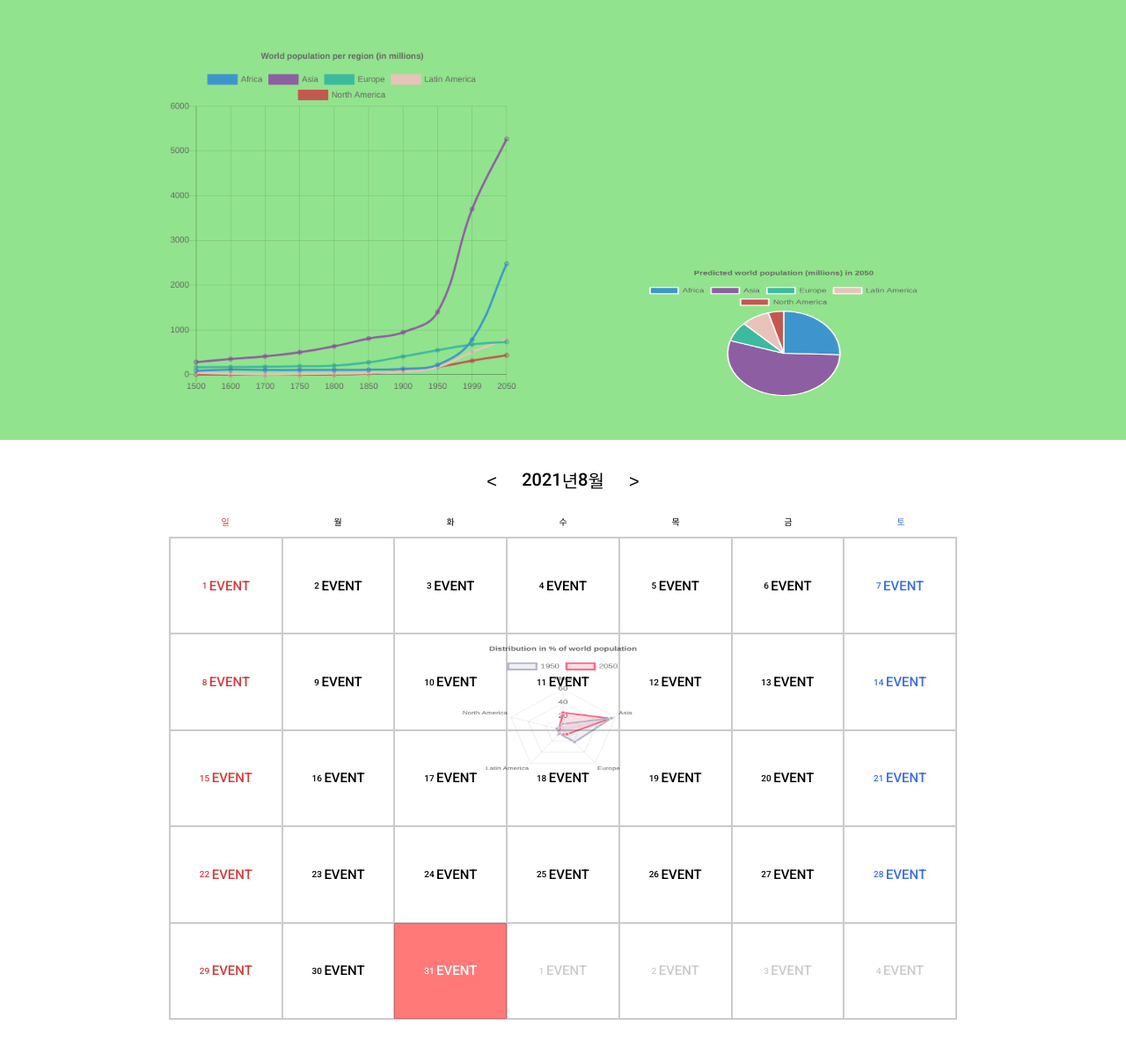
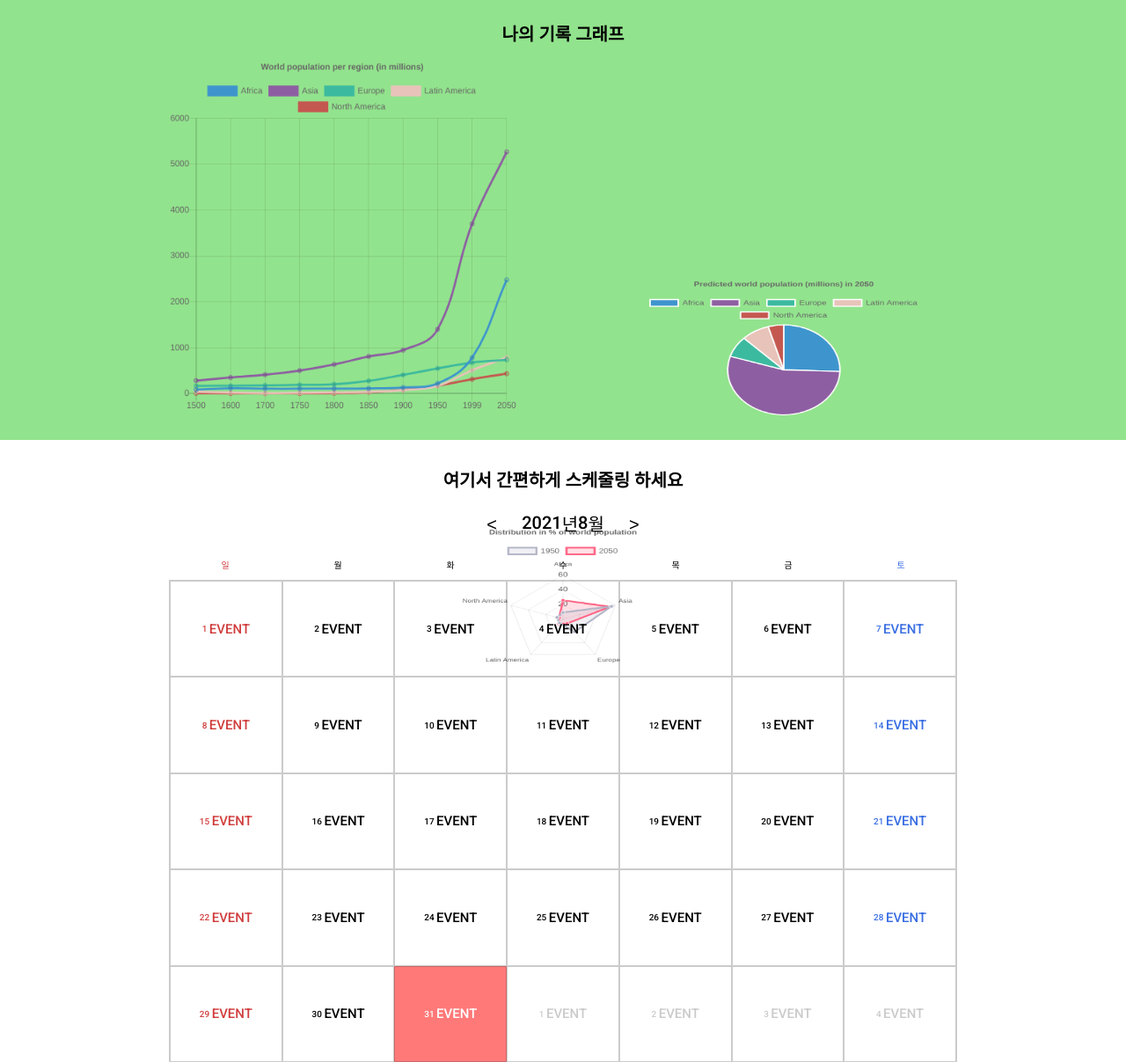
Before and after one commit to yoo-myeong/MyRehab, a Django app: page /manage/ in a window 1280 px wide. Shown: the part 124-1331 px from the top of the page at 88% size. Before the commit the page ends 1283 px from the top, so only its background shows below. Run offline with Django 3.2, Linux system fonts and the light colour scheme; some libraries are stand-ins or nearby versions; some web fonts are replaced.

Commit message:
design : 그래프 크기 조절

```diff
--- a/Web/static/calender/calender.css
+++ b/Web/static/calender/calender.css
@@ -9,7 +9,10 @@
 }
 
 .canvas{
-    padding : 5rem;
+    padding-left: 5rem;
+    padding-right: 5rem;
+    padding-top: 1rem;
+    padding-bottom: 8rem;
 }
 
 .calendar {
--- a/Web/templates/rehab/manage.html
+++ b/Web/templates/rehab/manage.html
@@ -79,7 +79,10 @@
 </header>
 
 <div class="dot-wrapper">
-    <div class="dot-wrapper" style="width : 100%; height: 50rem; line-height : 30rem; background-color : #92e38d">
+    <div class="dot-wrapper" style="width : 100%; height: 50rem; background-color : #92e38d">
+        <h1 style="font-family: 'HSYuji-Regular';">
+            <br>나의 기록 그래프
+        </h1>
         <div class="dot" style="width:50rem;">
             <canvas class="canvas" id="line-chart" height="400"></canvas>
         </div>
@@ -90,6 +93,9 @@
             <canvas class="canvas" id="radar-chart"></canvas>
         </div>
     </div>
+    <h1 style="font-family: 'HSYuji-Regular'; margin-bottom : 2rem; ">
+        여기서 간편하게 스케줄링 하세요 <br>
+    </h1>
     <div class="calendar dot">
         <div class="calendar_header">
             <div class="calendar_nav">
```
